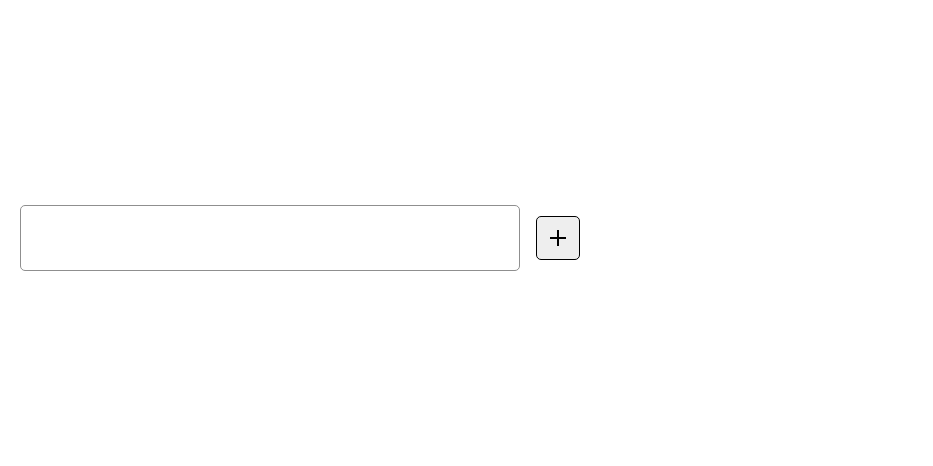
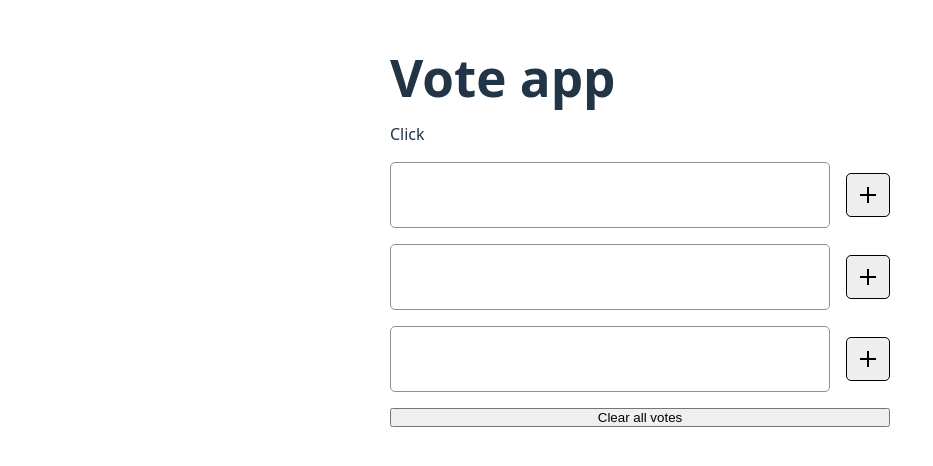
Before and after one commit to theetrain/react-vote-demo, a React (Vite) app: page / in a window 1280 px wide. Shown: the part 162-628 px from the top of the page, without its empty margins (0-933 px from the left). Built offline with nearby package versions, Linux system fonts and the light colour scheme.

Commit message:
refactor: move controller to app

```diff
--- a/src/App.tsx
+++ b/src/App.tsx
@@ -1,13 +1,53 @@
-import { AddButton } from './components/AddButton'
+import { useEffect, useState } from 'react'
 import { VoteContainer } from './components/VoteContainer'
 
+type Vote = Array<{ voteState: number; key: string }>
+const voteGroups = ['group1', 'group2', 'group3']
+
 function App() {
+  const [votesMap, setVotesMap] = useState<Record<string, Vote>>({})
+
+  useEffect(() => {
+    const loadedVotes: Record<string, Vote> = {}
+    voteGroups.forEach((group) => {
+      const votes = localStorage.getItem(group)
+      if (votes) {
+        loadedVotes[group] = JSON.parse(votes)
+      }
+    })
+    setVotesMap(loadedVotes)
+  }, [])
+
+  function addVote(group: string) {
+    const key = crypto.randomUUID()
+    const newVotes = [...(votesMap[group] || []), { voteState: 0, key }]
+    localStorage.setItem(group, JSON.stringify(newVotes))
+    setVotesMap({ ...votesMap, [group]: newVotes })
+  }
+
+  function vote() {
+    // TODO
+  }
+
+  function clearVotes() {
+    voteGroups.forEach((group) => localStorage.removeItem(group))
+    setVotesMap({})
+  }
+
   return (
-    <>
-      <div>
-        <VoteContainer></VoteContainer>
-      </div>
-    </>
+    <div className="flex-col app">
+      <h1>Vote app</h1>
+      <p>Click </p>
+      {voteGroups.map((group) => (
+        <VoteContainer
+          key={group}
+          votes={votesMap[group] || []}
+          onAddVote={() => addVote(group)}
+          onVote={vote}
+        />
+      ))}
+      <button onClick={clearVotes}>Clear all votes</button>
+    </div>
   )
 }
 
--- a/src/components/VoteContainer.tsx
+++ b/src/components/VoteContainer.tsx
@@ -1,36 +1,37 @@
-import { useState } from 'react'
 import { Button } from './Button'
 import { UpVote } from './UpVote'
 import classes from './vote-container.module.css'
 import addIcon from '../assets/add.svg?inline'
 
-const voteGroup = crypto.randomUUID()
+interface VoteContainerProps {
+  votes: Array<{ voteState: number; key: string }>
+  onAddVote: () => void
+  onVote: (key: string, voteState: number) => void
+}
 
-type Vote = Array<{ voteState: number; key: string }>
-
-export function VoteContainer() {
-  const [votes, setVotes] = useState<Vote>([])
-
-  const addVote = () => {
-    const key = crypto.randomUUID()
-    setVotes([...votes, { voteState: 0, key }])
-  }
-  console.log('hello')
-
+export function VoteContainer({
+  votes,
+  onAddVote,
+  onVote,
+}: VoteContainerProps) {
   return (
     <div className="flex-row">
       <div
         style={{ '--gap': '6px' }}
         className={classes.container + ' flex-row flex-wrap'}
       >
-        {votes.map(({ voteState, key }) => (
-          <UpVote key={key} voteState={voteState} />
+        {votes.map(({ key, voteState }) => (
+          <UpVote
+            key={key}
+            voteState={voteState}
+            onClick={() => onVote(key, voteState)}
+          />
         ))}
       </div>
       <Button
         svg={addIcon}
         label="Add Vote"
-        onClick={addVote}
+        onClick={onAddVote}
         className="align-self-center"
       />
     </div>
--- a/src/index.css
+++ b/src/index.css
@@ -11,6 +11,16 @@
   text-rendering: optimizeLegibility;
   -webkit-font-smoothing: antialiased;
   -moz-osx-font-smoothing: grayscale;
+}
+
+#root {
+  display: flex;
+  width: 100%;
+  justify-content: center;
+}
+.app {
+  max-width: 500px;
+  margin: auto;
 }
 
 * {
@@ -57,6 +67,11 @@ h1 {
   flex-direction: row;
   gap: var(--gap, 1em);
 }
+.flex-col {
+  display: flex;
+  flex-direction: column;
+  gap: var(--gap, 1em);
+}
 .flex-wrap {
   flex-wrap: wrap;
 }
```
Also changed, not shown: src/components/UpVote.tsx (+8 -1 lines).
